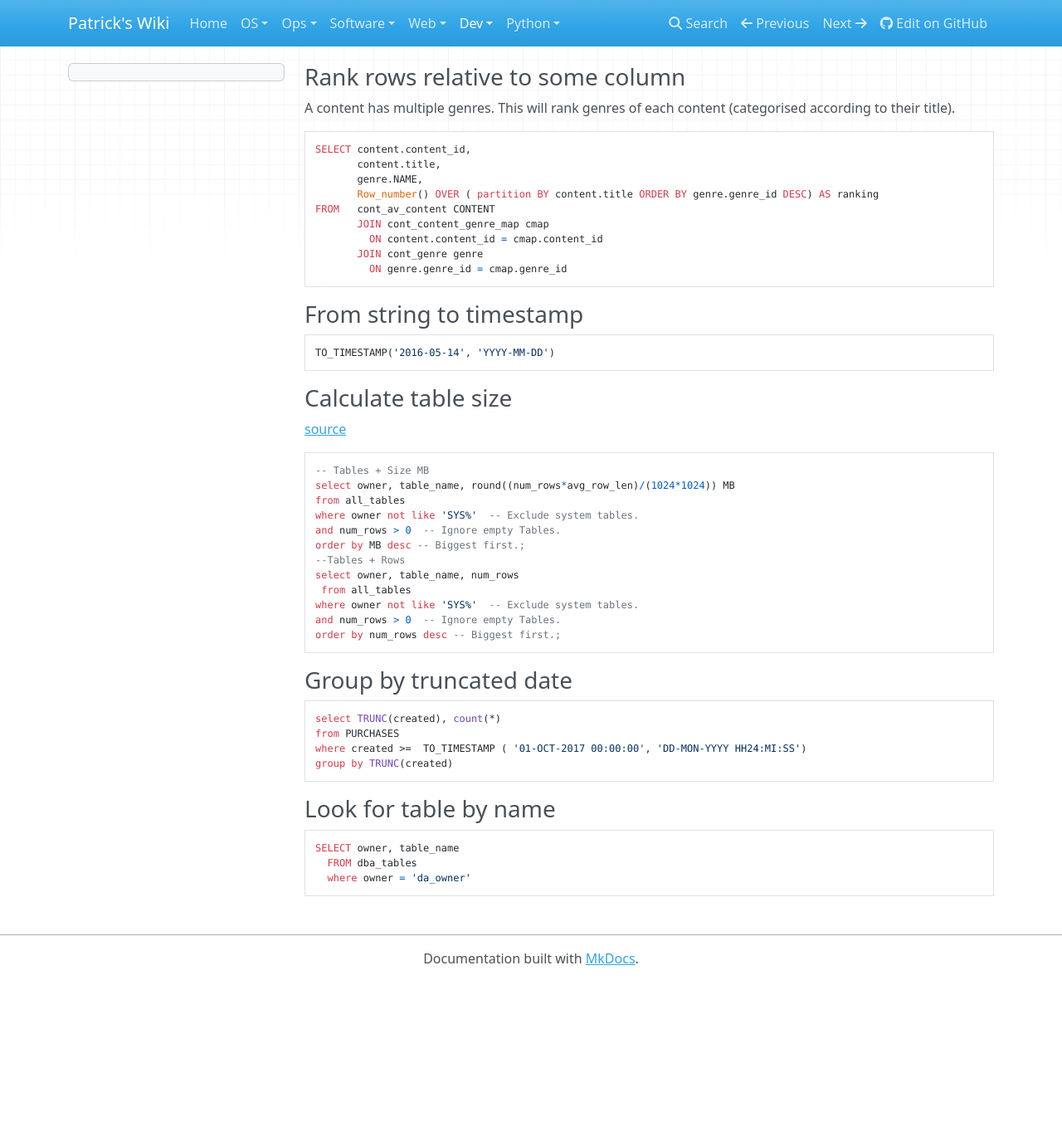
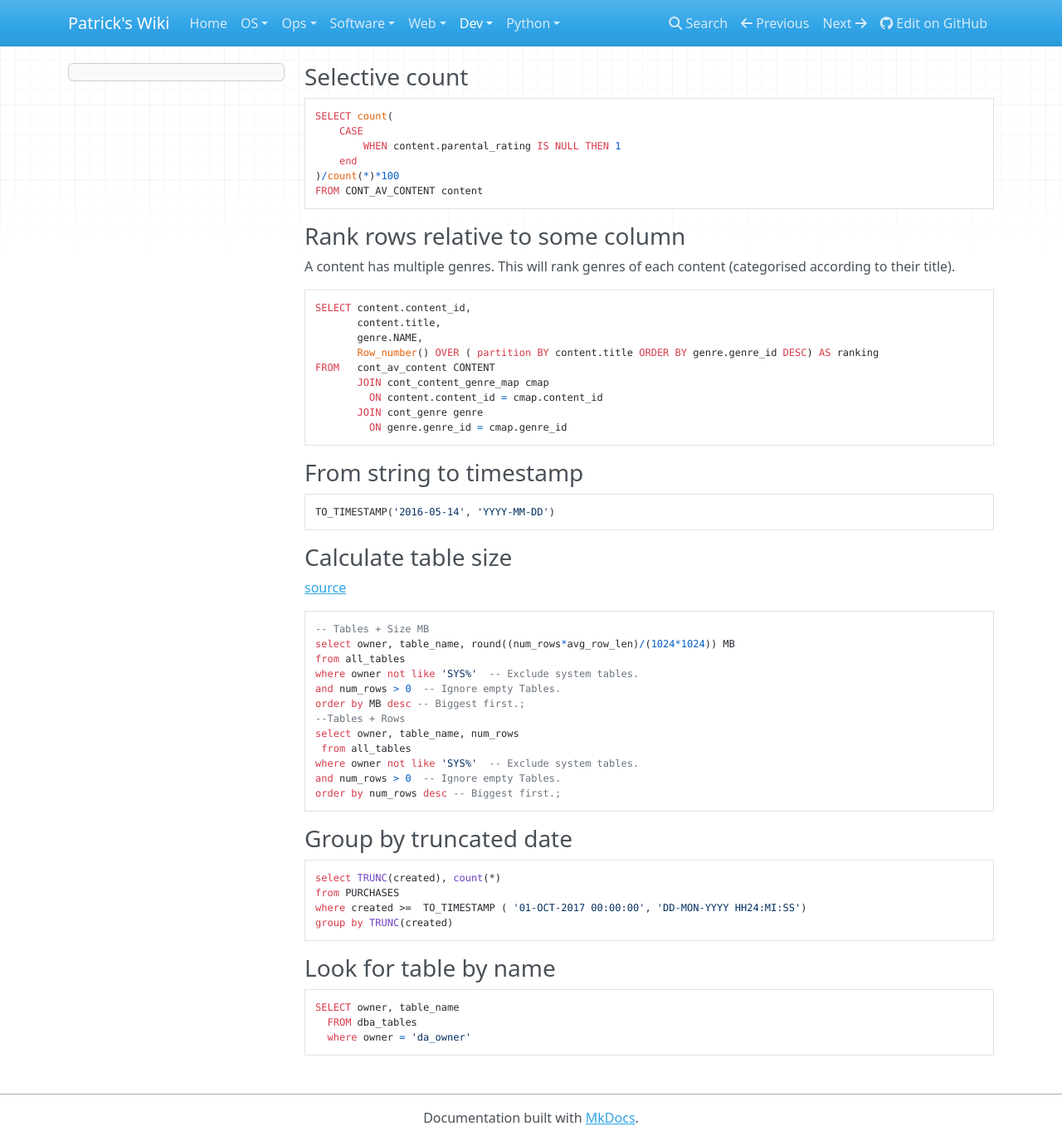
Before and after one commit to patsancu/wiki, an MkDocs documentation site: the page built from docs/dev/DB/Oracle/Snippets.md, in a window 1280 px wide and 1375 px high. Shown: the whole window at 83% size. Built offline with MkDocs 1.6.1, drawn with Linux system fonts in a browser that asks for light colours; nearby versions of some CDN libraries.

Commit message:
oracle (maybe others) selective count

````diff
--- a/docs/dev/DB/Oracle/Snippets.md
+++ b/docs/dev/DB/Oracle/Snippets.md
@@ -1,3 +1,13 @@
+### Selective count
+```sql
+SELECT count(
+	CASE
+		WHEN content.parental_rating IS NULL THEN 1
+	end
+)/count(*)*100
+FROM CONT_AV_CONTENT content
+```
+
 ### Rank rows relative to some column
 A content has multiple genres. This will rank genres of each content (categorised according to their title).
 ```sql
````
